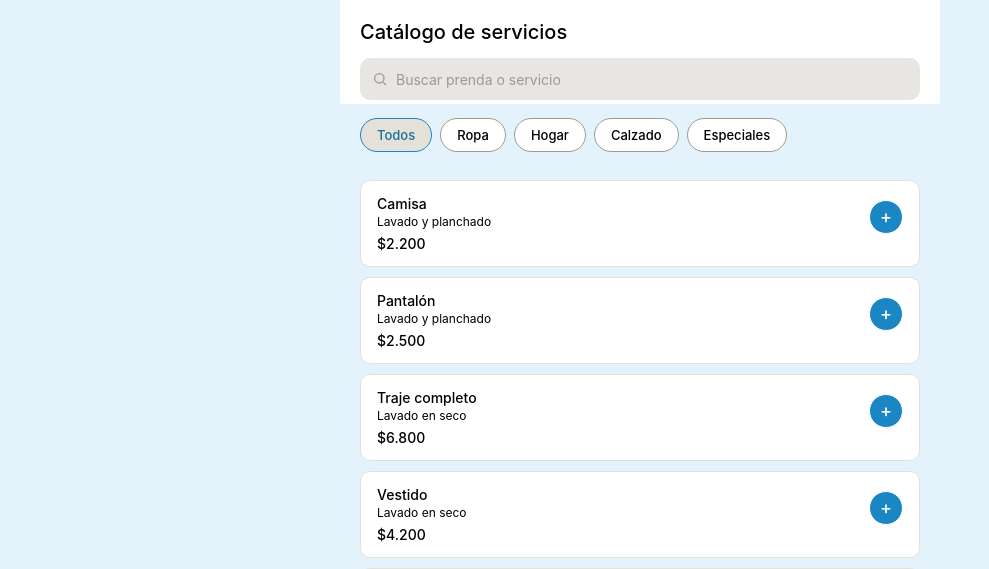
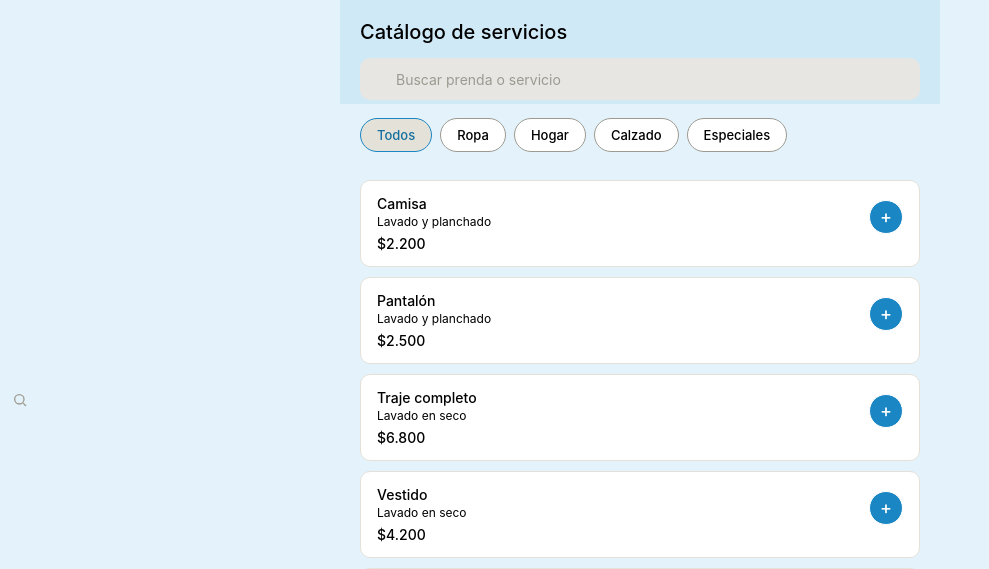
Before and after one commit to ivoo555/Uncrusty, a PHP site: page /catalogoServicio.html in a window 1280 px wide. Shown: the top 569 px of the page, without its empty margins (0-989 px from the left). Run offline with PHP 8.4, Linux system fonts and the light colour scheme.

Commit message:
cambie 1 cosa
literalmente eso

```diff
--- a/html/css/styles.css
+++ b/html/css/styles.css
@@ -260,7 +260,7 @@ select {
 .app-header {
   position: sticky;
   top: 0;
-  background: #fff;
+  background: #CFE9F7;
   padding: 20px 20px 4px;
   z-index: 5;
 }
@@ -277,7 +277,7 @@ select {
 }
 
 .search-box svg {
-  position: absolute;
+  position:fixed;
   left: 12px;
   top: 50%;
   transform: translateY(-50%);
```
